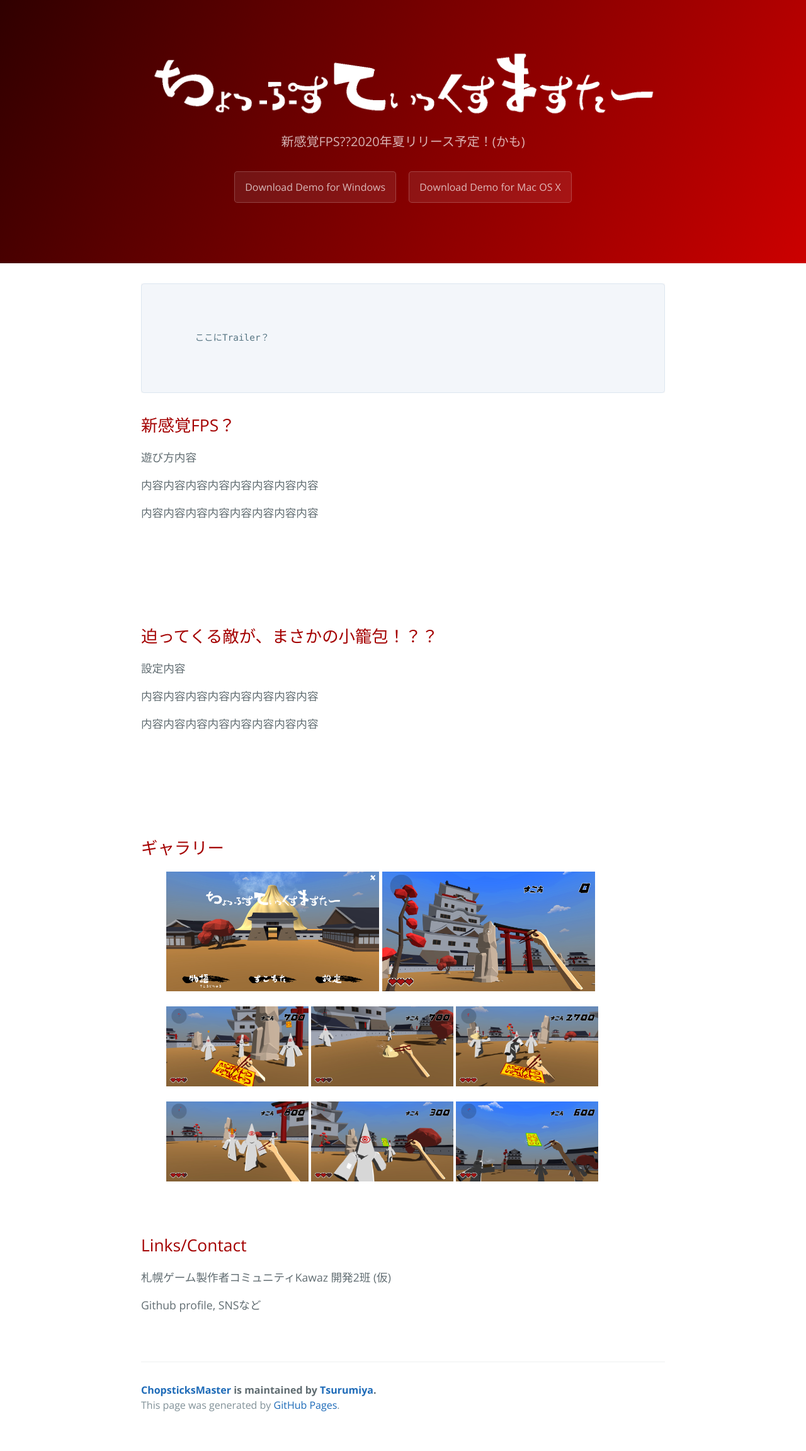
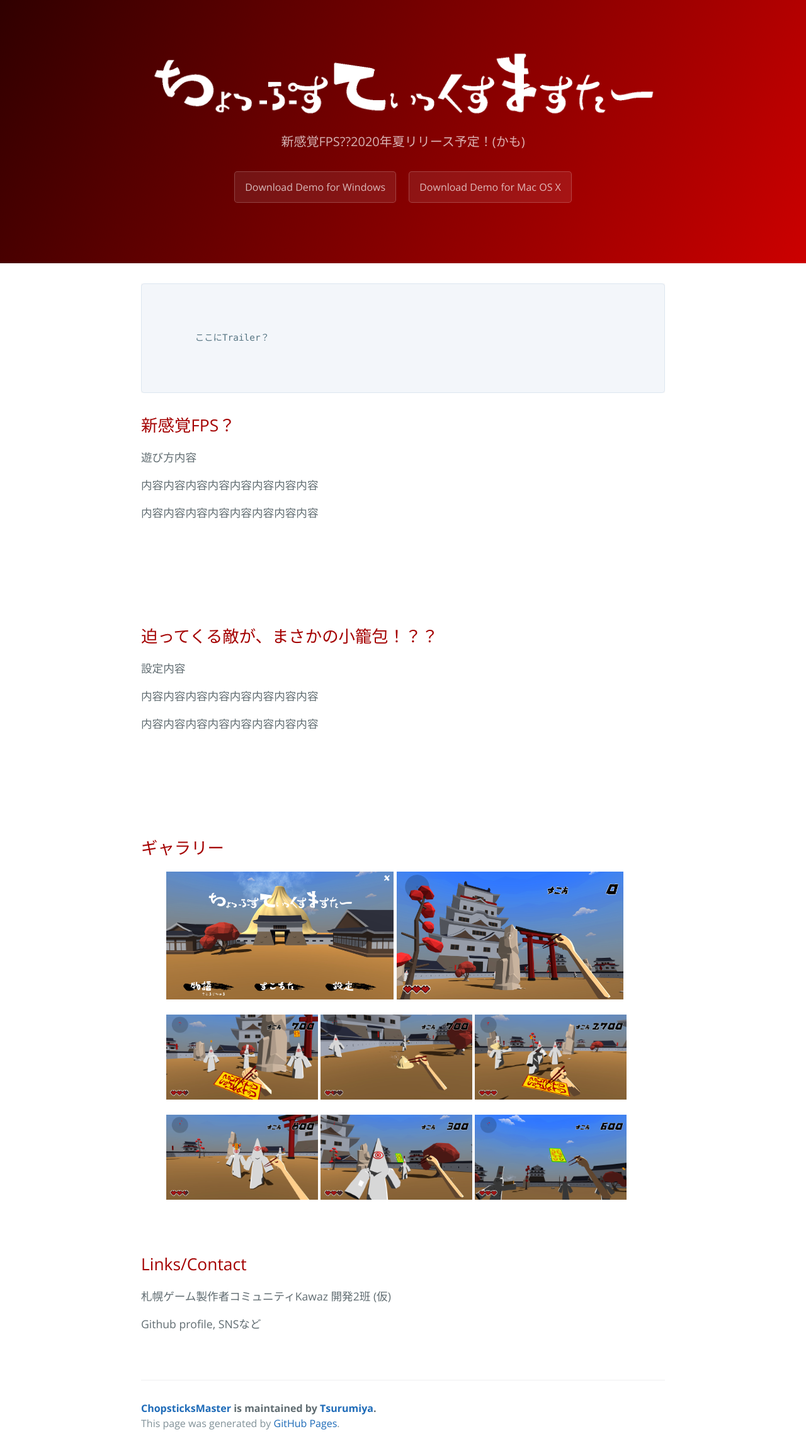
Before and after one commit to Tsurumiya/ChopsticksMaster, a Jekyll site: the page built from index.md, in a window 1280 px wide. Shown: the whole page at 63% size. Built offline with Jekyll 4.4.1, drawn with Linux system fonts in a browser that asks for light colours; our own code applies the rules of GitHub Pages for plain Markdown files; before the commit the page ends 2275 px from its top, so only the background shows below that.

Commit message:
Update index.md

```diff
--- a/index.md
+++ b/index.md
@@ -38,18 +38,18 @@
 ## ギャラリー
 
 <figure class="half">
-  <a href="https://github.com/Tsurumiya/ChopsticksMaster/raw/master/assets/images/20190613000227_1.jpg" target="_blank"><img src="https://github.com/Tsurumiya/ChopsticksMaster/raw/master/assets/images/20190613000227_1.jpg" width="45%"/></a>
-  <a href="https://github.com/Tsurumiya/ChopsticksMaster/raw/master/assets/images/20190613000426_1.jpg" target="_blank"><img src="https://github.com/Tsurumiya/ChopsticksMaster/raw/master/assets/images/20190613000426_1.jpg" width="45%"/></a>
+  <a href="https://github.com/Tsurumiya/ChopsticksMaster/raw/master/assets/images/20190613000227_1.jpg" target="_blank"><img src="https://github.com/Tsurumiya/ChopsticksMaster/raw/master/assets/images/20190613000227_1.jpg" width="48%"/></a>
+  <a href="https://github.com/Tsurumiya/ChopsticksMaster/raw/master/assets/images/20190613000426_1.jpg" target="_blank"><img src="https://github.com/Tsurumiya/ChopsticksMaster/raw/master/assets/images/20190613000426_1.jpg" width="48%"/></a>
 </figure>
 <figure class="half">
-  <a href="https://github.com/Tsurumiya/ChopsticksMaster/raw/master/assets/images/20190613011259_1.jpg" target="_blank"><img src="https://github.com/Tsurumiya/ChopsticksMaster/raw/master/assets/images/20190613011259_1.jpg" width="30%"/></a>
-  <a href="https://github.com/Tsurumiya/ChopsticksMaster/raw/master/assets/images/20190613011229_1.jpg" target="_blank"><img src="https://github.com/Tsurumiya/ChopsticksMaster/raw/master/assets/images/20190613011229_1.jpg" width="30%"/></a>
-  <a href="https://github.com/Tsurumiya/ChopsticksMaster/raw/master/assets/images/20190613001929_1.jpg" target="_blank"><img src="https://github.com/Tsurumiya/ChopsticksMaster/raw/master/assets/images/20190613001929_1.jpg" width="30%"/></a>
+  <a href="https://github.com/Tsurumiya/ChopsticksMaster/raw/master/assets/images/20190613011259_1.jpg" target="_blank"><img src="https://github.com/Tsurumiya/ChopsticksMaster/raw/master/assets/images/20190613011259_1.jpg" width="32%"/></a>
+  <a href="https://github.com/Tsurumiya/ChopsticksMaster/raw/master/assets/images/20190613011229_1.jpg" target="_blank"><img src="https://github.com/Tsurumiya/ChopsticksMaster/raw/master/assets/images/20190613011229_1.jpg" width="32%"/></a>
+  <a href="https://github.com/Tsurumiya/ChopsticksMaster/raw/master/assets/images/20190613001929_1.jpg" target="_blank"><img src="https://github.com/Tsurumiya/ChopsticksMaster/raw/master/assets/images/20190613001929_1.jpg" width="32%"/></a>
 </figure>
 <figure class="third">
-    <a href="https://github.com/Tsurumiya/ChopsticksMaster/raw/master/assets/images/20190613000827_1.jpg" target="_blank"><img src="https://github.com/Tsurumiya/ChopsticksMaster/raw/master/assets/images/20190613000827_1.jpg" width="30%"/></a>
-    <a href="https://github.com/Tsurumiya/ChopsticksMaster/raw/master/assets/images/20190613000331_1.jpg" target="_blank"><img src="https://github.com/Tsurumiya/ChopsticksMaster/raw/master/assets/images/20190613000331_1.jpg" width="30%"/></a>
-    <a href="https://github.com/Tsurumiya/ChopsticksMaster/raw/master/assets/images/20190613000701_1.jpg" target="_blank"><img src="https://github.com/Tsurumiya/ChopsticksMaster/raw/master/assets/images/20190613000701_1.jpg" width="30%"/></a>
+    <a href="https://github.com/Tsurumiya/ChopsticksMaster/raw/master/assets/images/20190613000827_1.jpg" target="_blank"><img src="https://github.com/Tsurumiya/ChopsticksMaster/raw/master/assets/images/20190613000827_1.jpg" width="32%"/></a>
+    <a href="https://github.com/Tsurumiya/ChopsticksMaster/raw/master/assets/images/20190613000331_1.jpg" target="_blank"><img src="https://github.com/Tsurumiya/ChopsticksMaster/raw/master/assets/images/20190613000331_1.jpg" width="32%"/></a>
+    <a href="https://github.com/Tsurumiya/ChopsticksMaster/raw/master/assets/images/20190613000701_1.jpg" target="_blank"><img src="https://github.com/Tsurumiya/ChopsticksMaster/raw/master/assets/images/20190613000701_1.jpg" width="32%"/></a>
 </figure>
 
 &nbsp;
```
